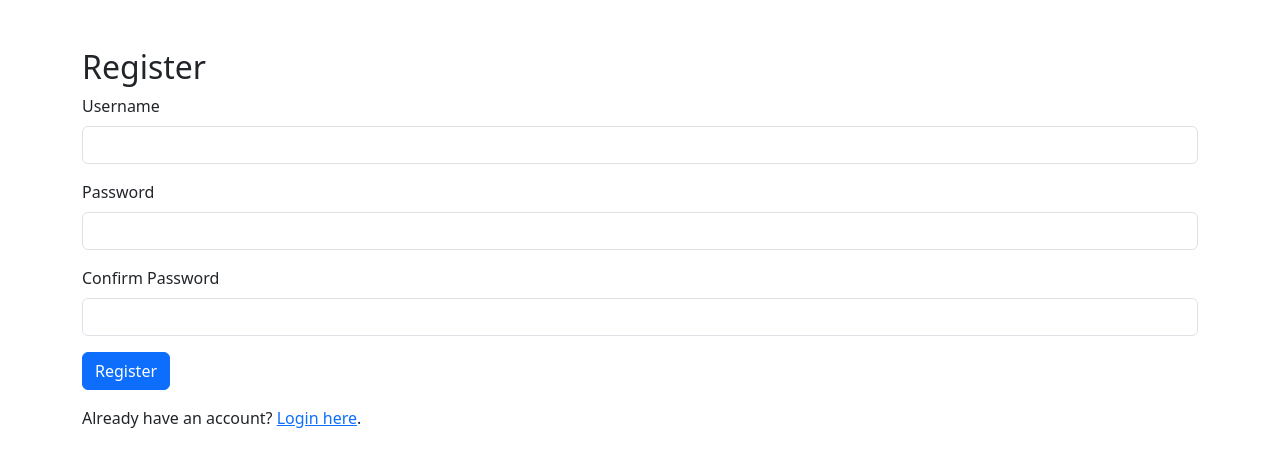
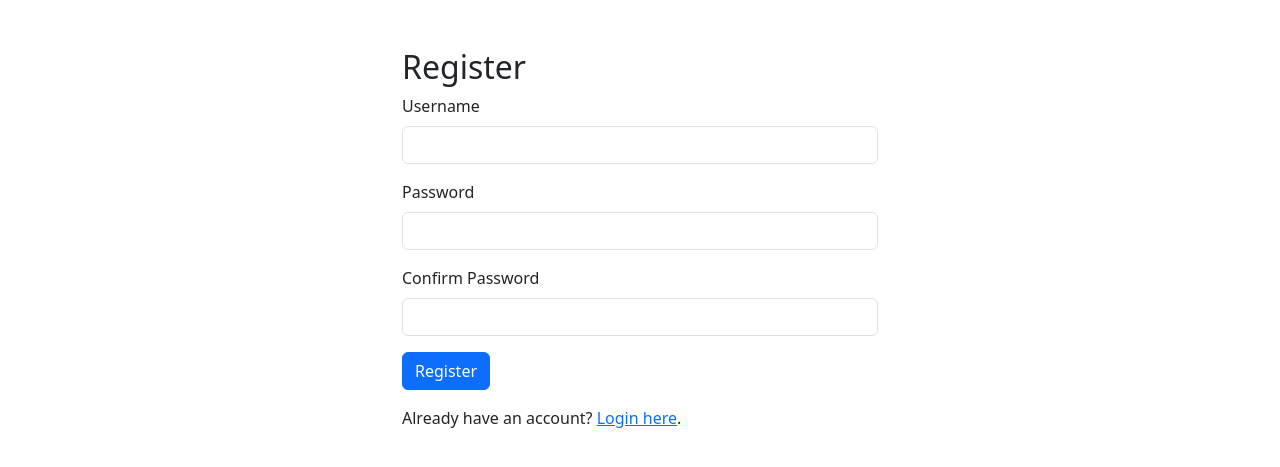
Before and after one commit to DScaife/sea-app, a Flask app: page /register in a window 1280 px wide. Shown: the top 467 px of the page. Run offline with Flask 3, Linux system fonts and the light colour scheme.

Commit message:
login/register formatting

```diff
--- a/asset_manager/app/auth.py
+++ b/asset_manager/app/auth.py
@@ -30,8 +30,6 @@ def register():
 
     if request.method == 'POST':
         username = request.form.get('username')
-        # Remove email extraction as it's no longer needed:
-        # email = request.form.get('email')
         password = request.form.get('password')
         confirm_password = request.form.get('confirm_password')
 
--- a/asset_manager/app/models.py
+++ b/asset_manager/app/models.py
@@ -7,7 +7,6 @@ class User(db.Model, UserMixin):
     username = db.Column(db.String(150), unique=True, nullable=False)
     password = db.Column(db.String(150), nullable=False)
     role = db.Column(db.String(20), nullable=False, default='user')
-    # Relationship to access a user’s assets
     assets = db.relationship('Asset', backref='submitter', lazy=True)
 
     def __repr__(self):
--- a/asset_manager/app/templates/assets.html
+++ b/asset_manager/app/templates/assets.html
@@ -2,10 +2,8 @@
 {% block content %}
   <h2>Assets List</h2>
 
-  <!-- Filter form; only display "Submitted By" filter for admin users -->
   <form method="GET" action="{{ url_for('main.asset_list') }}" class="mb-3">
     <div class="row">
-      <!-- Filter by Status -->
       <div class="col-md-3">
         <label for="status" class="form-label">Status</label>
         <select name="status" id="status" class="form-select">
@@ -16,7 +14,6 @@
         </select>
       </div>
 
-      <!-- Conditionally display Submitted By filter only for admins -->
       {% if current_user.role == 'admin' %}
       <div class="col-md-3">
         <label for="user" class="form-label">Submitted By</label>
@@ -31,7 +28,6 @@
     </div>
   </form>
 
-  <!-- Assets table -->
   <table class="table table-striped">
     <thead>
       <tr>
@@ -63,7 +59,6 @@
             <button type="submit" class="btn btn-sm btn-danger" onclick="return confirm('Sure to delete?');">Delete</button>
           </form>
 
-          <!-- Optionally display Approve/Reject buttons for assets that are pending -->
           {% if current_user.role == 'admin' and asset.status == 'Pending Approval' %}
             <form action="{{ url_for('main.approve_asset', id=asset.id) }}" method="post" style="display:inline;">
               <button type="submit" class="btn btn-sm btn-success">Approve</button>
--- a/asset_manager/app/templates/base.html
+++ b/asset_manager/app/templates/base.html
@@ -1,4 +1,3 @@
-<!-- templates/base.html -->
 <!DOCTYPE html>
 <html lang="en">
 <head>
--- a/asset_manager/app/templates/register.html
+++ b/asset_manager/app/templates/register.html
@@ -4,16 +4,21 @@
   <meta charset="UTF-8">
   <title>Register - Asset Manager</title>
   <link href="https://cdn.jsdelivr.net/npm/bootstrap@5.3.2/dist/css/bootstrap.min.css" rel="stylesheet">
+  <style>
+    .form-container {
+      max-width: 500px;
+      margin: 0 auto;
+    }
+  </style>
 </head>
 <body>
-  <div class="container mt-5">
+  <div class="container mt-5 form-container">
     <h2>Register</h2>
     <form method="POST">
       <div class="mb-3">
         <label for="username" class="form-label">Username</label>
         <input type="text" name="username" id="username" class="form-control" required>
       </div>
-      <!-- Email field has been removed -->
       <div class="mb-3">
         <label for="password" class="form-label">Password</label>
         <input type="password" name="password" id="password" class="form-control" required>
```
Also changed, not shown: asset_manager/app/__init__.py (+0 -8 lines), asset_manager/app/routes.py (+2 -14 lines), asset_manager/app/templates/login.html (+7 -1 lines), asset_manager/tests/conftest.py (+2 -4 lines), asset_manager/tests/test_assets.py (+8 -21 lines), asset_manager/tests/test_auth.py (+0 -8 lines), asset_manager/instance/assets.db.
